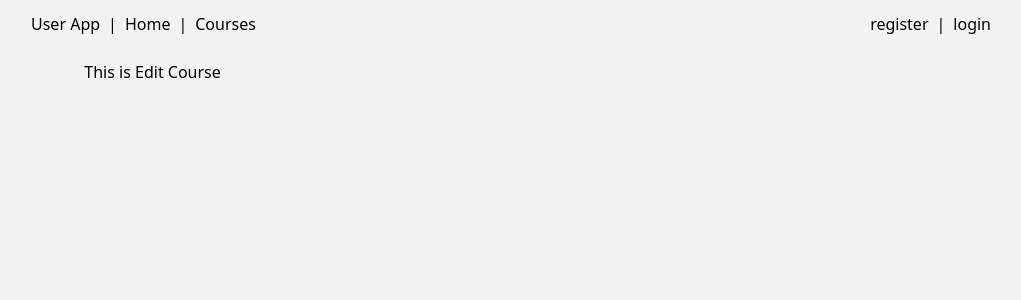
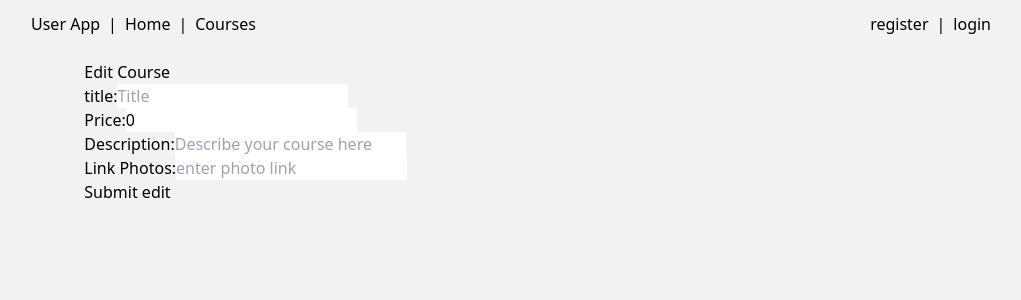
Before and after one commit to IanDab47/bloom-client, a React (Create React App) app: page /courses/1/edit in a window 1280 px wide. Shown: the top 300 px of the page, without its empty margins (129-1150 px from the left). Built offline with nearby package versions, Linux system fonts and the light colour scheme; no server answers.

Commit message:
made new/edit forms and made course page

```diff
--- a/src/components/pages/Course.jsx
+++ b/src/components/pages/Course.jsx
@@ -1,7 +1,76 @@
+import { useParams, Link, useNavigate } from 'react-router-dom'
+import { useEffect, useState } from 'react'
+import axios from 'axios'
+
 export default function Course(){
+    const [course, setCourse] = useState({})
+    const [errorMessage, setErrorMessage] = useState('')
+
+    const { courseId } = useParams()
+    const navigate = useNavigate()
+    console.log(courseId)
+
+    useEffect(() => {
+        const getCourse = async () => {
+            try {
+                const response = await axios.get(`${process.env.REACT_APP_SERVER_URL}/api-v1/courses/${courseId}`)
+                // console.log(response.data)
+                setCourse(response.data)
+            } catch (err) {
+                console.warn(err)
+                if (err.response) {
+                    setErrorMessage(err.response.data.message)
+                }
+            }
+        }
+        getCourse()
+    }, [])
+
+    const handleDelete = async () => {
+        try {
+            // axios to the backend to delete this Course
+            await axios.delete(`${process.env.REACT_APP_SERVER_URL}/api-v1/courses/${courseId}`)
+            // after deletion, navigate back to /bounties
+            navigate('/courses')
+        } catch(err) {
+            console.warn(err)
+            if (err.response) {
+                setErrorMessage(err.response.data.message)
+            }
+        }
+    }
+
     return(
         <div>
-            <p>This is course</p>
+            <h1>Course Details</h1>
+
+            <p>{errorMessage}</p>
+
+            <div>
+                <Link to={`/courses/${courseId}/edit`}>
+                    <button>Edit</button>
+                </Link>
+
+                {" | "}
+
+                <button onClick={handleDelete}>
+                    Delete
+                </button>
+            </div>
+
+            <div>
+                <h1>Title: {course.title}</h1>
+
+                <p>Price: {course.price}</p>
+
+                <p>Description: {course.description}</p>
+
+                <p>Photo: <img src={course.photoLink} alt={course.title} width="200"
+         height="80"/></p>
+            </div>
+
         </div>
+
+
     )
 }
--- a/src/components/pages/EditCourse.jsx
+++ b/src/components/pages/EditCourse.jsx
@@ -1,7 +1,104 @@
+import { useParams, Link, useNavigate } from 'react-router-dom'
+import { useEffect, useState } from 'react'
+import axios from 'axios'
+
 export default function EditCourse(){
+    const [form, setForm] = useState({
+        title: '',
+        price: 0,
+        description: '',
+        photoLink: ''
+    })
+    const [errorMessage, setErrorMessage] = useState('')
+
+    const { courseId } = useParams()
+    const navigate = useNavigate()
+
+    useEffect(() => {
+        const getCourse = async () => {
+            try {
+                const response = await axios.get(`${process.env.REACT_APP_SERVER_URL}/api-v1/courses/${courseId}`)
+                // console.log(response.data)
+                setForm(response.data)
+            } catch (err) {
+                console.warn(err)
+                if (err.response) {
+                    setErrorMessage(err.response.data.message)
+                }
+            }
+        }
+        getCourse()
+    }, [])
+
+    const handleSubmit = async e => {
+        try {
+            e.preventDefault()
+            // axios.put/.post('url', data for the reqeust body)
+            const response = await axios.put(`${process.env.REACT_APP_SERVER_URL}/api-v1/courses/${courseId}`, form)
+            // navigate back to the details page for this bounty
+            navigate(`/courses`)
+
+        } catch(err) {
+            console.warn(err)
+            if (err.response) {
+                setErrorMessage(err.response.data.message)
+            }
+        }
+    }
+
     return(
         <div>
-            <p>This is Edit Course</p>
+            <h1>Edit Course</h1>
+
+            <p>{errorMessage}</p>
+
+            <form onSubmit={handleSubmit}>
+                <div>
+                    <label htmlFor='title'>title:</label>
+                    <input
+                        type='text'
+                        id='title'
+                        value={form.title}
+                        placeholder='Title'
+                        onChange={e => setForm({ ...form, title: e.target.value })}
+                    />
+                </div>
+
+                <div>
+                    <label htmlFor='price'>Price:</label>
+                    <input
+                        type='number'
+                        id='price'
+                        value={form.price}
+                        placeholder='Price for course'
+                        onChange={e => setForm({ ...form, price: e.target.value })}
+                    />
+                </div>
+
+                <div>
+                    <label htmlFor='description'>Description:</label>
+                    <input
+                        type='text'
+                        id='description'
+                        value={form.description}
+                        placeholder='Describe your course here'
+                        onChange={e => setForm({ ...form, description: e.target.value })}
+                    />
+                </div>
+
+                <div>
+                    <label htmlFor='photoLink'>Link Photos:</label>
+                    <input
+                        type='text'
+                        id='photoLink'
+                        value={form.photoLink}
+                        placeholder='enter photo link'
+                        onChange={e => setForm({ ...form, photoLink: e.target.value })}
+                    />
+                </div>
+
+                <button type='submit'>Submit edit</button>
+            </form>
         </div>
     )
 }
--- a/src/components/pages/NewCourse.jsx
+++ b/src/components/pages/NewCourse.jsx
@@ -1,7 +1,89 @@
-export default function NewCourse(){
+import { useState } from 'react'
+import axios from 'axios'
+import { useNavigate } from 'react-router-dom'
+
+export default function NewCourse(props){
+
+    const [form, setForm] = useState({
+        title: '',
+        createdBy:props.currentUser.id,
+        price: 0,
+        description: '',
+        photoLink: ''
+    })
+
+    const [errorMessage, setErrorMessage] = useState('')
+
+    const navigate = useNavigate()
+
+    const handleSubmit = async e => {
+        try {
+            e.preventDefault()
+            // post form data to the backend API
+             await axios.post(`${process.env.REACT_APP_SERVER_URL}/api-v1/courses`, form)
+            // navigate back to /courses to see the new course
+            navigate('/courses')
+        } catch(err) {
+            console.warn(err)
+            if (err.response) {
+                setErrorMessage(err.response.data.message)
+            }
+        }
+    }
+
     return(
         <div>
-            <p>This is NewCourse</p>
+            <h1>New Course</h1>
+
+            <p>{errorMessage}</p>
+
+            <form onSubmit={handleSubmit}>
+                <div>
+                    <label htmlFor='title'>title:</label>
+                    <input
+                        type='text'
+                        id='title'
+                        value={form.title}
+                        placeholder='Title'
+                        onChange={e => setForm({ ...form, title: e.target.value })}
+                    />
+                </div>
+
+                <div>
+                    <label htmlFor='price'>Price:</label>
+                    <input
+                        type='number'
+                        id='price'
+                        value={form.price}
+                        placeholder='Price for course'
+                        onChange={e => setForm({ ...form, price: e.target.value })}
+                    />
+                </div>
+
+                <div>
+                    <label htmlFor='description'>Description:</label>
+                    <input
+                        type='text'
+                        id='description'
+                        value={form.description}
+                        placeholder='Describe your course here'
+                        onChange={e => setForm({ ...form, description: e.target.value })}
+                    />
+                </div>
+
+                <div>
+                    <label htmlFor='photoLink'>Link Photos:</label>
+                    <input
+                        type='text'
+                        id='photoLink'
+                        value={form.photoLink}
+                        placeholder='enter photo link'
+                        onChange={e => setForm({ ...form, photoLink: e.target.value })}
+                    />
+                </div>
+
+                <button type='submit'>Create</button>
+            </form>
         </div>
     )
 }
```
